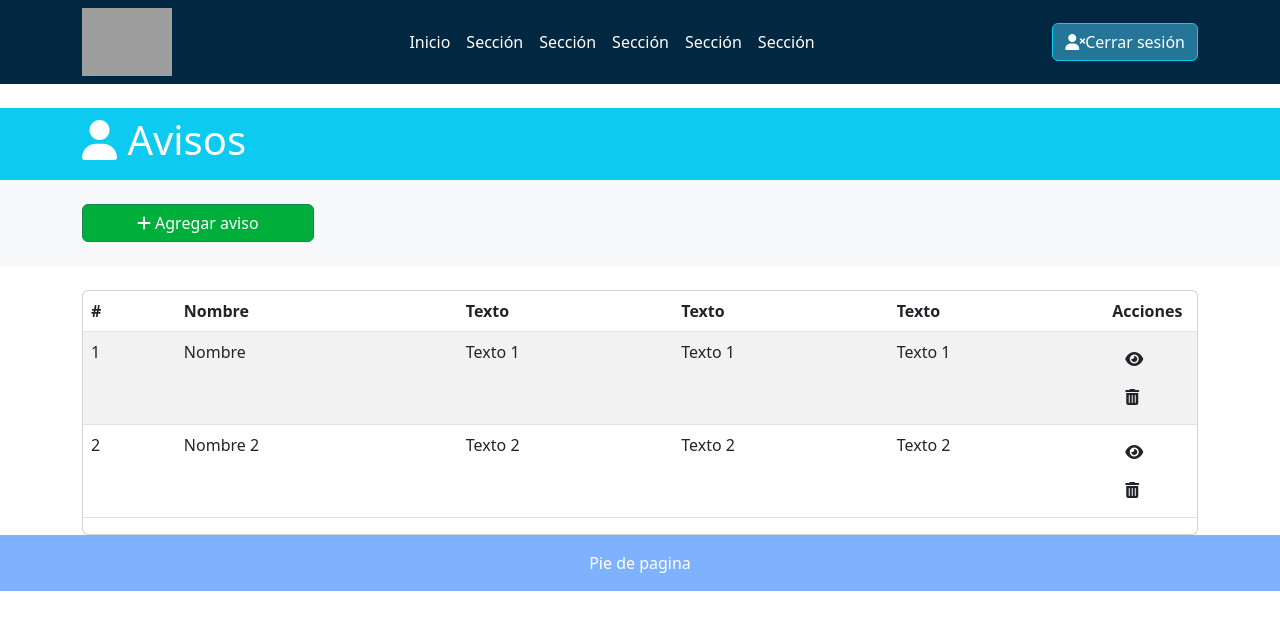
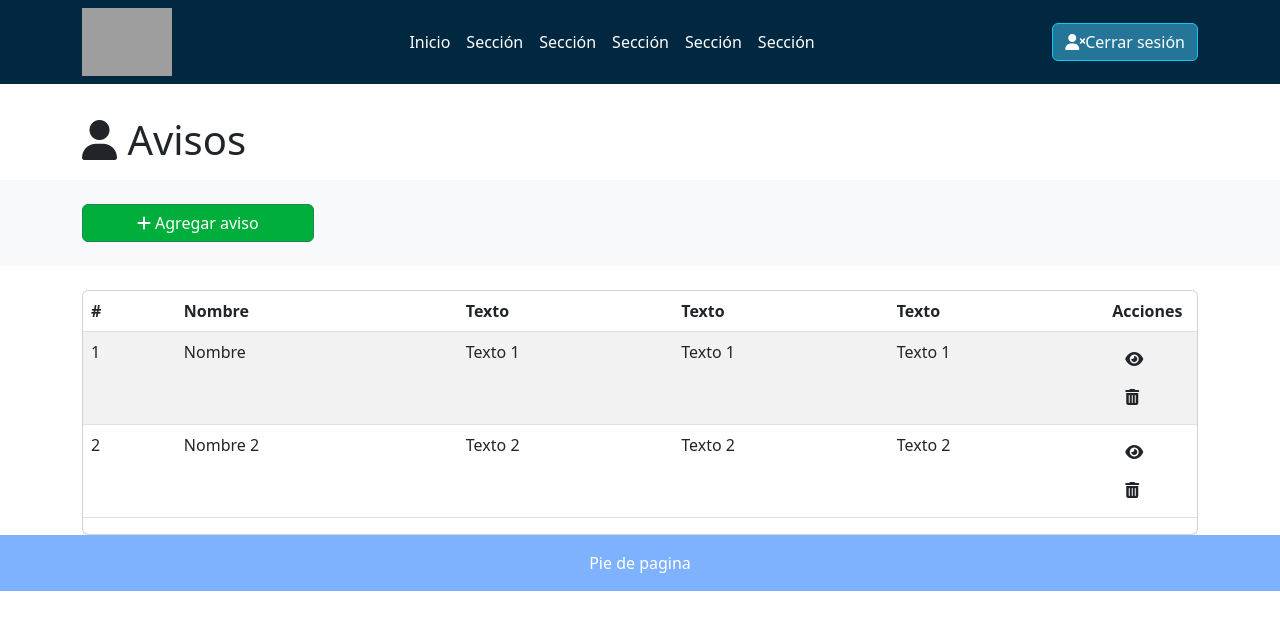
Before and after one commit to JoseVado/Portal-avisos, an Angular app: page /tabla-avisos in a window 1280 px wide. Shown: the top 630 px of the page. Built offline with nearby package versions, Linux system fonts and the light colour scheme; grey boxes are pictures that could not be loaded.

Commit message:
actualizacion de tipo elemento en tabla-avisos

```diff
--- a/src/app/componentes/admin/tabla-avisos/tabla-avisos.component.html
+++ b/src/app/componentes/admin/tabla-avisos/tabla-avisos.component.html
@@ -1,4 +1,4 @@
-<header id="main-header" class="py-2 bg-info text-white">
+<header id="main-header" class="py-2">
     <div class="container">
       <div class="row">
         <div class="col-md-6">
```
